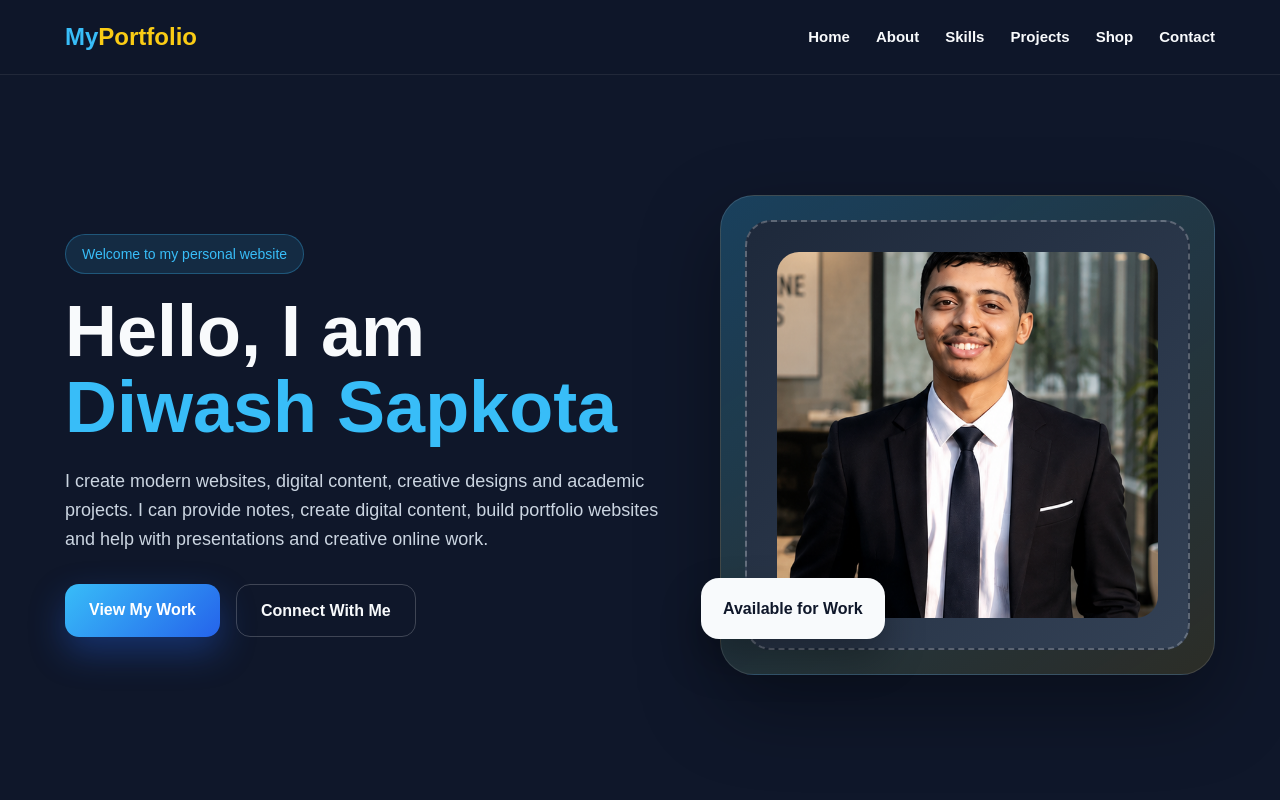
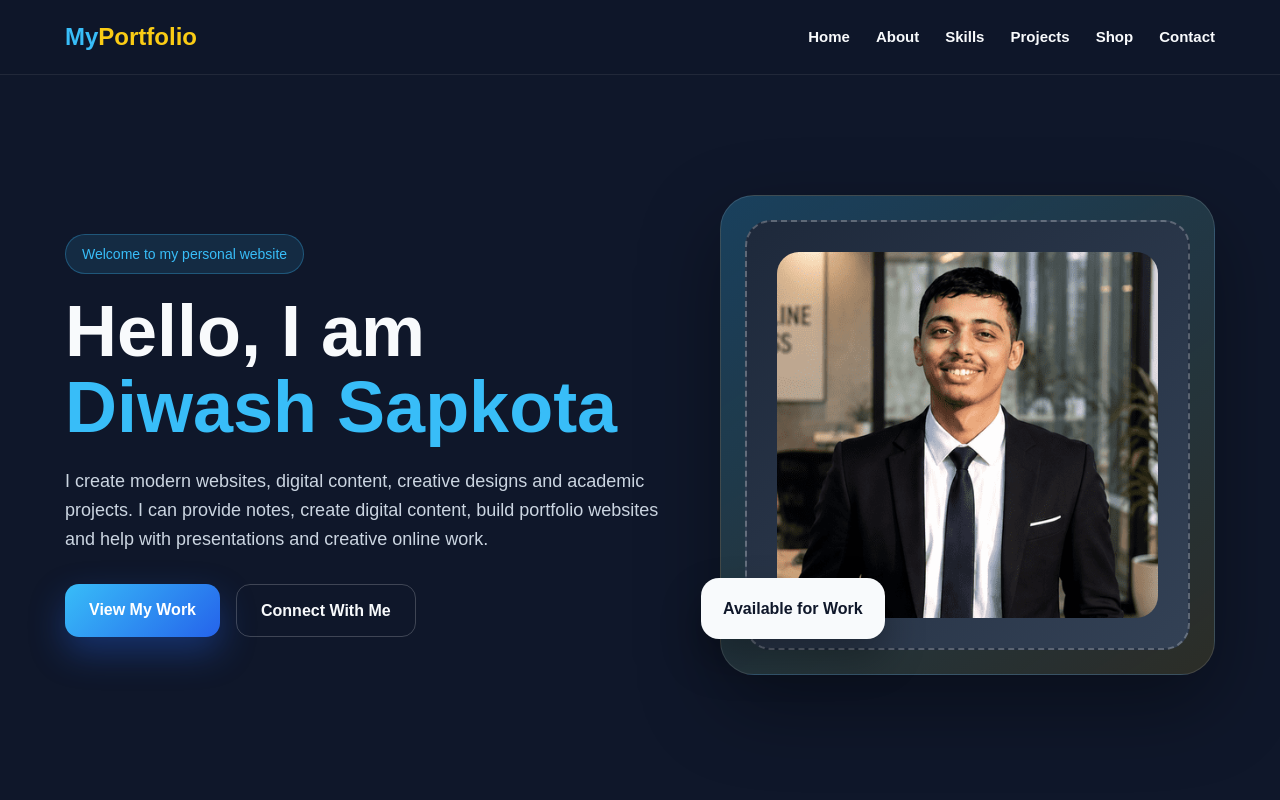
Before and after one commit to sapkotadiwash47-pixel/wesite, a plain HTML site: page index.html in a window 1280 px wide. Shown: the top 800 px of the page. Drawn offline with Linux system fonts and the light colour scheme.

Commit message:
Update index.html

```diff
--- a/index.html
+++ b/index.html
@@ -401,7 +401,7 @@
 
       <div class="photo-card">
         <div class="photo-space">
-          <img src="img.png" alt="Profile Photo" style="width:100%; height:100%; object-fit:cover; border-radius:22px;" />
+          <img src="dibash.png" alt="Profile Photo" style="width:100%; height:100%; object-fit:cover; border-radius:22px;" />
         </div>
         <div class="floating-box">Available for Work</div>
       </div>
```
